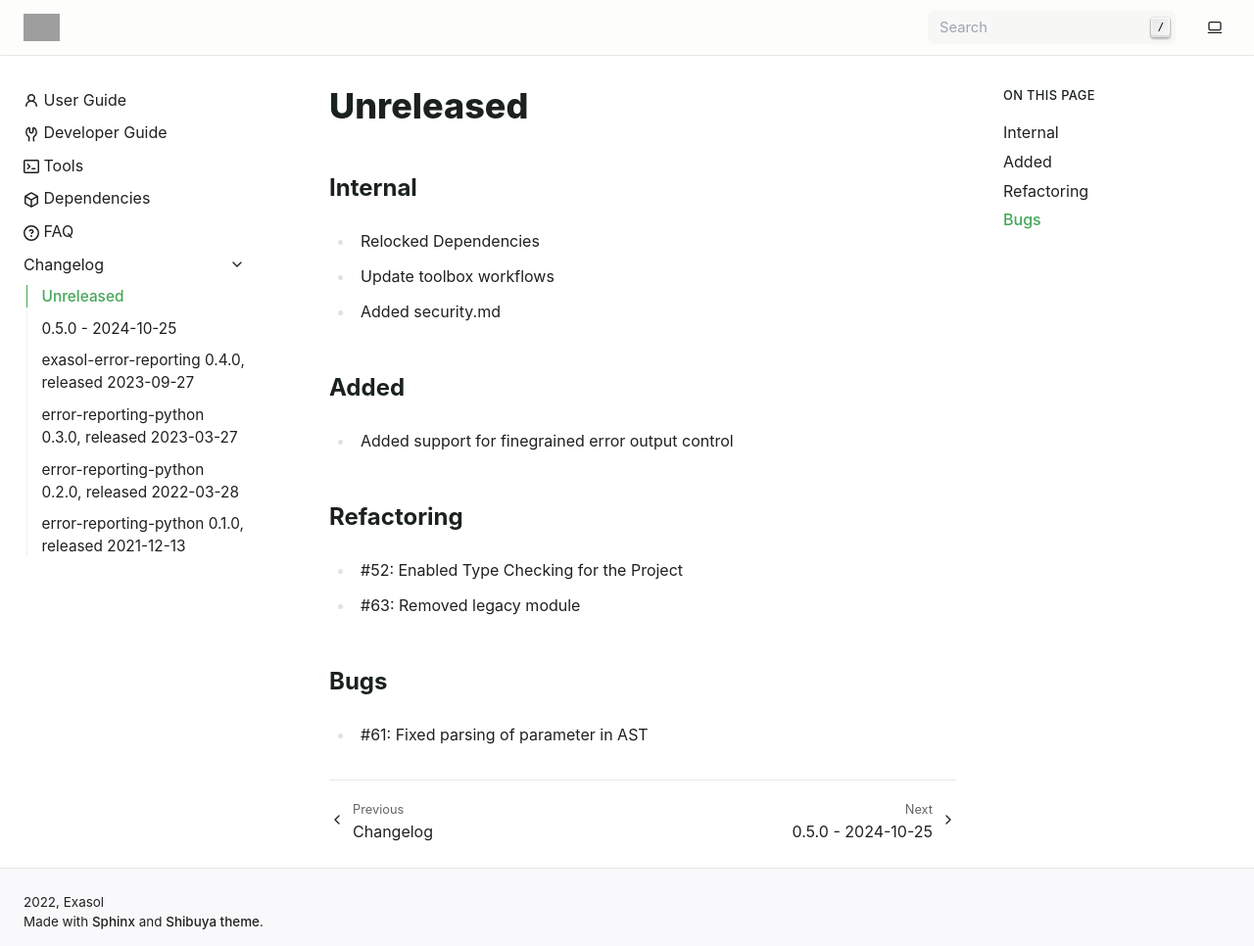
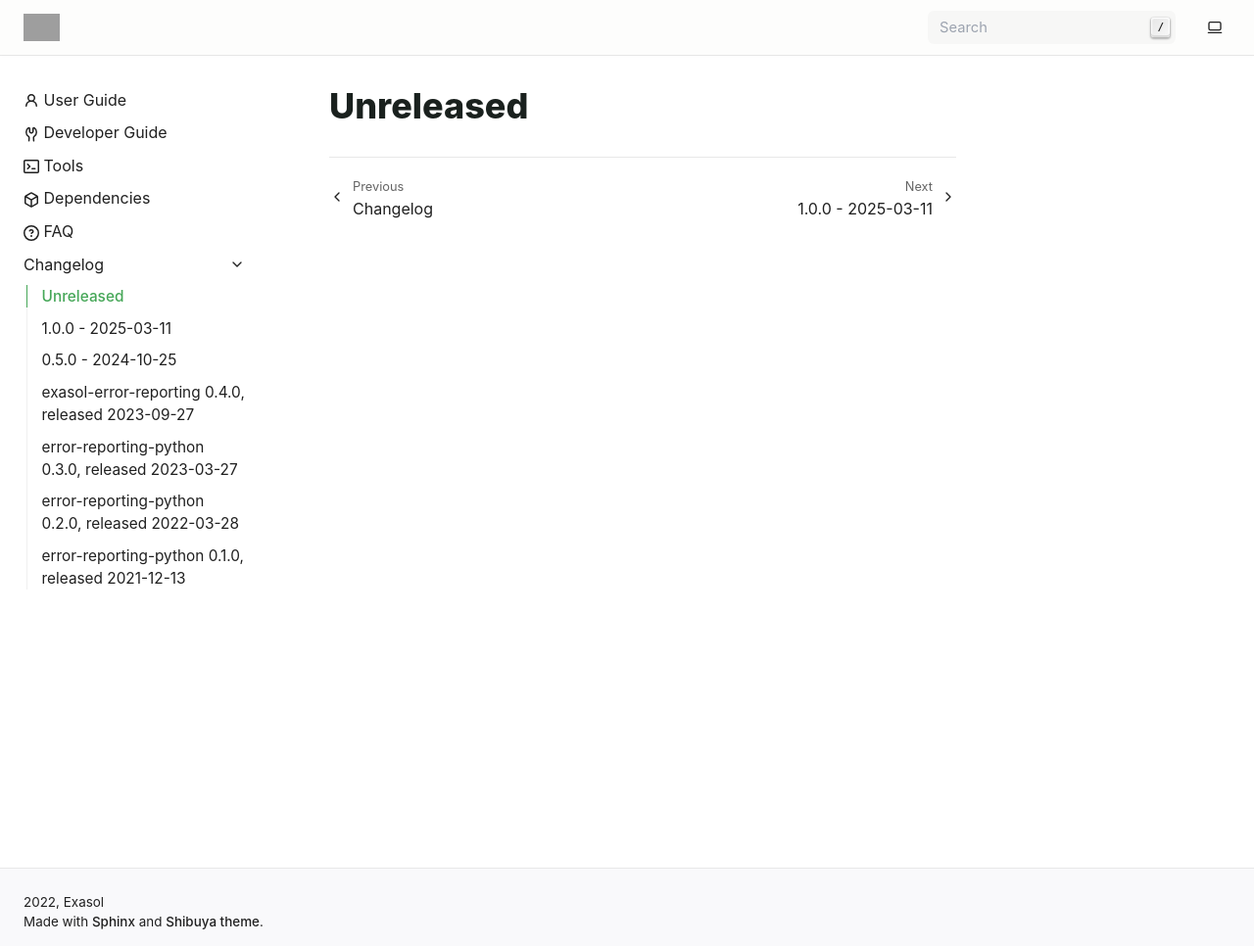
Before and after one commit to exasol/error-reporting-python, a Sphinx documentation site: the page built from doc/changes/unreleased.md, in a window 1280 px wide and 966 px high. Shown: the whole window at 98% size. Built offline with Sphinx 7.4.7, drawn with Linux system fonts in a browser that asks for light colours; pages that are not in the unit, such as notebooks, are missing from menus; grey boxes are pictures that could not be loaded.

Commit message:
Release/prepare 1.0.0 (#66)
* Prepare release 1.0.0

* Removed legacy file py.typed

```diff
--- a/doc/changes/unreleased.md
+++ b/doc/changes/unreleased.md
@@ -1,20 +1 @@
 # Unreleased
-
-## Internal
-
-* Relocked Dependencies
-* Update toolbox workflows
-* Added security.md
-
-## Added
-
-* Added support for finegrained error output control
-
-## Refactoring
-
- - #52: Enabled Type Checking for the Project
- - #63: Removed legacy module
-
-## Bugs
-
- - #61: Fixed parsing of parameter in AST
--- a/exasol/error/version.py
+++ b/exasol/error/version.py
@@ -4,8 +4,8 @@
 #   * or "poetry run version-check <path/version.py> --fix"
 # Do not edit this file manually!
 # If you need to change the version, do so in the project.toml, e.g. by using `poetry version X.Y.Z`.
-MAJOR = 0
-MINOR = 5
+MAJOR = 1
+MINOR = 0
 PATCH = 0
 VERSION = f"{MAJOR}.{MINOR}.{PATCH}"
 __version__ = VERSION
--- a/pyproject.toml
+++ b/pyproject.toml
@@ -3,7 +3,7 @@ name = "exasol-error-reporting"
 packages  = [
     {include = "exasol"}
 ]
-version = "0.5.0"
+version = "1.0.0"
 description = "Exasol Python Error Reporting"
 license = "MIT"
 
```
Also changed, not shown: doc/changes/changelog.md (+2 -0 lines), doc/changes/changes_1.0.0.md (added, +20 -0 lines), error-codes.json (+1 -1 lines), 1 other file.
